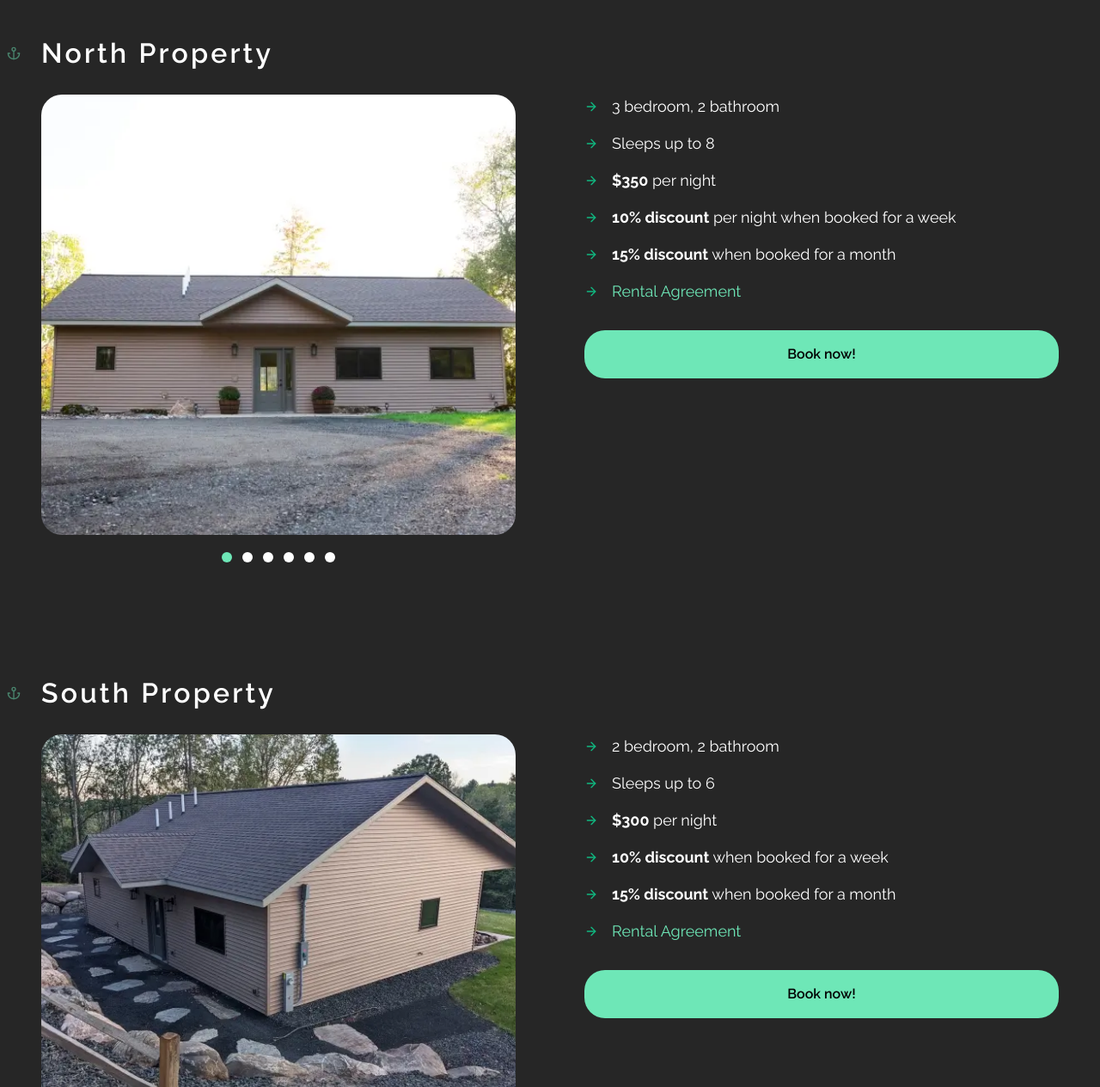
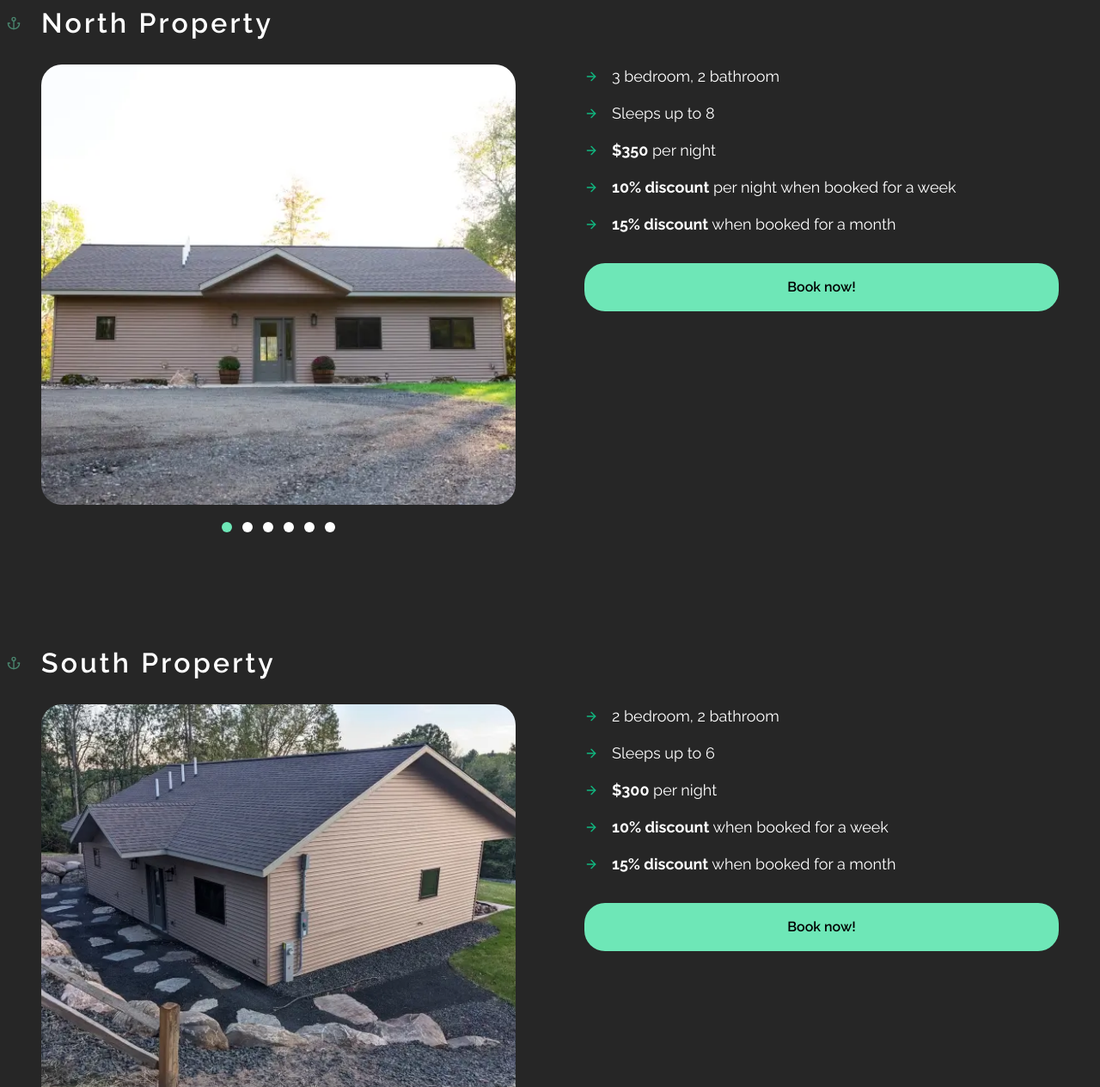
Before and after one commit to FrankieMarie/paint-river-rentals, a website built with Vite: page index.html in a window 1280 px wide. Shown: the part 1536-2800 px from the top of the page at 86% size. Built offline with nearby package versions, Linux system fonts and the light colour scheme; files whose address does not match are found by name.

Commit message:
remove golf discount and rental agreemet link

```diff
--- a/index.html
+++ b/index.html
@@ -77,7 +77,7 @@
           Paint River Rentals
         </h1>
         <p
-          class="max-w-xl rounded-2xl bg-neutral-500 bg-opacity-30 text-16 font-semibold leading-6 tracking-wider opacity-90 shadow-[0_0_5px_10px_rgba(115,115,115,.3)] md:text-18"
+          class="max-w-xl rounded-2xl text-16 font-semibold leading-6 tracking-wider md:text-18"
         >
           Stay at one of our beautiful houses on the Crystal View Golf Course!
           With easy access to a nine hole golf course, bar and restaurant, and
@@ -125,10 +125,6 @@
           Amenities:
         </h2>
         <ul class="flex flex-col gap-2">
-          <li class="flex items-center gap-4 text-18">
-            <img class="w-4" src="/images/circle_check.svg" />
-            <span class="opacity-90"> Discounts on golf </span>
-          </li>
           <li class="flex items-center gap-4 text-18">
             <img class="w-4" src="/images/circle_check.svg" alt="" />
             <span class="opacity-90">
@@ -277,17 +273,6 @@
                   <strong>15% discount</strong> when booked for a month
                 </span>
               </li>
-              <li
-                class="flex max-w-max cursor-pointer items-center gap-4 text-18 text-emerald-300 hover:text-emerald-500"
-              >
-                <img class="w-4" src="/images/arrow_right.svg" alt="" />
-                <a
-                  target="_blank"
-                  href="pdf/Rental-Agreement-Cancellation-policy.pdf"
-                >
-                  Rental Agreement
-                </a>
-              </li>
             </ul>
             <a
               class="w-full rounded-3xl bg-emerald-300 px-6 py-4 text-center font-semibold text-black transition-colors hover:bg-emerald-500"
@@ -417,17 +402,6 @@
                   <strong>15% discount</strong> when booked for a month
                 </span>
               </li>
-              <li
-                class="flex max-w-max cursor-pointer items-center gap-4 text-18 text-emerald-300 hover:text-emerald-500"
-              >
-                <img class="w-4" src="/images/arrow_right.svg" alt="" />
-                <a
-                  target="_blank"
-                  href="pdf/Rental-Agreement-Cancellation-policy.pdf"
-                >
-                  Rental Agreement
-                </a>
-              </li>
             </ul>
             <a
               class="w-full rounded-3xl bg-emerald-300 px-6 py-4 text-center font-semibold text-black transition-colors hover:bg-emerald-500"
```
